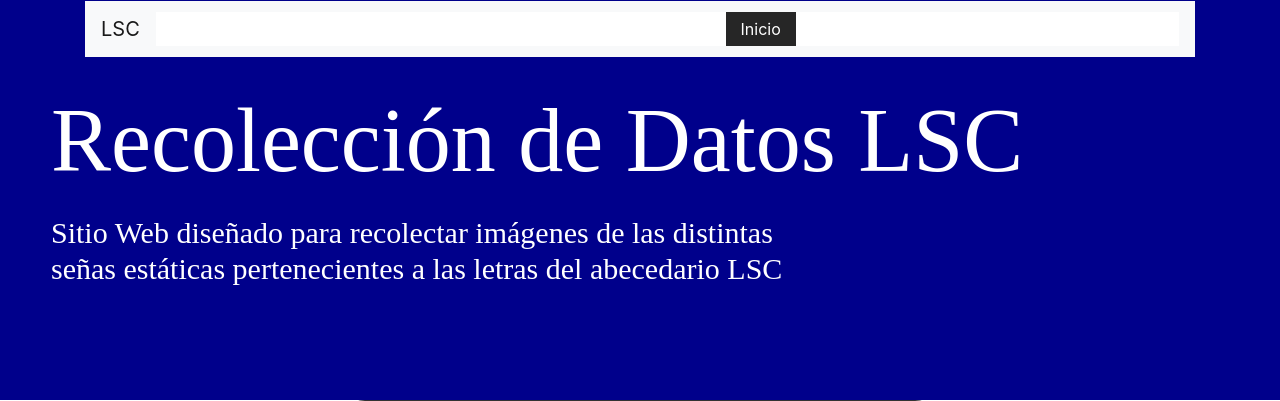
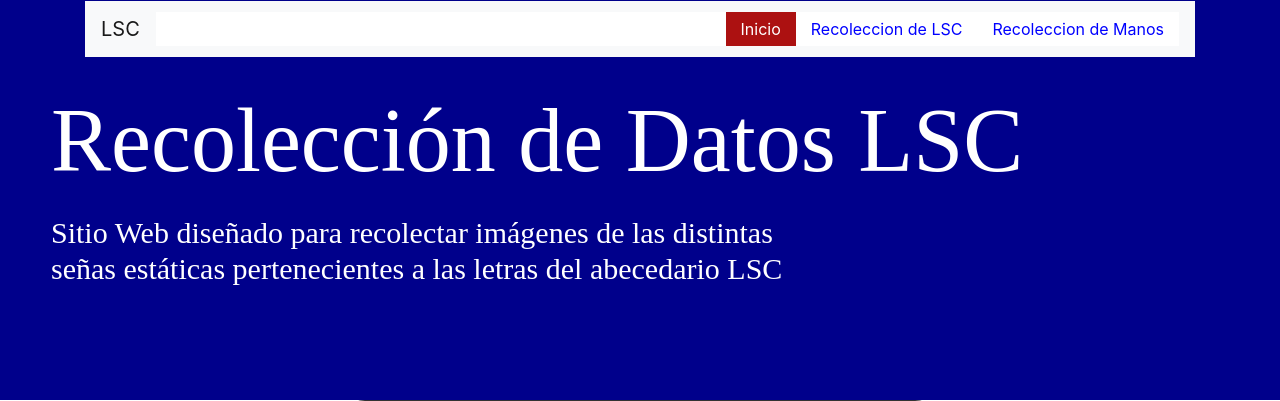
Before and after one commit to Proyecto-LSC/RecoleccionDatos_LSC, a Flask app: page / in a window 1280 px wide. Shown: the top 401 px of the page. Run offline with Flask 2, Linux system fonts and the light colour scheme; some libraries are stand-ins or nearby versions.

Commit message:
modificacion navbar

```diff
--- a/static/css/navbar.css
+++ b/static/css/navbar.css
@@ -1,11 +1,11 @@
 .navbar-light .navbar-nav .nav-item .nav-link:hover,
 .navbar-light .navbar-nav .nav-item.active .nav-link {
-	background: #262626;
+	background: #ac1111;
 	color: #fff;
 }
 
 .navbar-light .navbar-nav .nav-item .nav-link {
-    color: #fff;
+    color: blue;
     padding: 5px 15px;
 }
 
```
